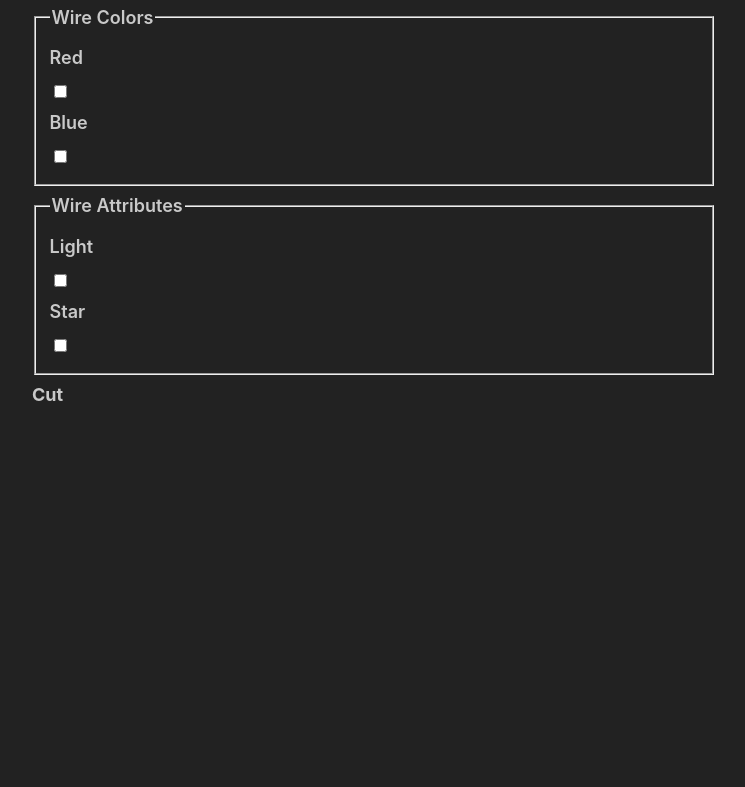
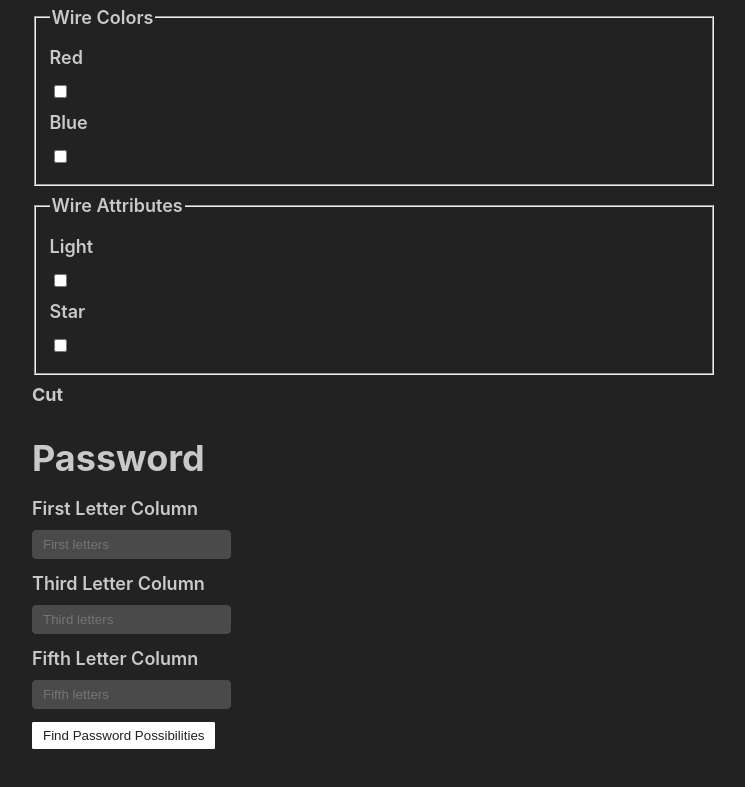
Before and after one commit to johnvinh/ktanehelper, a SvelteKit app: page / in a window 1280 px wide. Shown: the part 349-1136 px from the top of the page, without its empty margins (266-1011 px from the left). Before the commit the page ends 800 px from the top, so only its background shows below. Built offline with nearby package versions, Linux system fonts and the light colour scheme.

Commit message:
Implement password helper

```diff
--- a/src/routes/+page.svelte
+++ b/src/routes/+page.svelte
@@ -1,5 +1,6 @@
 <script lang="ts">
     import ComplicatedWires from "./ComplicatedWires.svelte";
+    import Password from "./Password.svelte";
 
     let parallelPort = false;
     let twoOrMoreBatteries = false;
@@ -8,3 +9,5 @@
 
 <ComplicatedWires parallelPort={parallelPort} twoOrMoreBatteries={twoOrMoreBatteries}
                   serialNumberIsEven={serialNumberIsEven}/>
+
+<Password/>
--- /dev/null
+++ b/src/routes/Password.svelte
@@ -0,0 +1,45 @@
+<script lang="ts">
+    let firstColumnLetters = "";
+    let thirdColumnLetters = "";
+    let fifthColumnLetters = "";
+    const words = [
+        "about", "after", "again", "below", "could",
+        "every", "first", "found", "great", "house",
+        "large", "learn", "never", "other", "place",
+        "plant", "point", "right", "small", "sound",
+        "spell", "still", "study", "their", "there",
+        "these", "thing", "think", "three", "water",
+        "where", "which", "world", "would", "write"
+    ];
+    $: passwordOutput = "";
+
+    function findPasswordPossibilities() {
+        const firstLetters = firstColumnLetters.split("");
+        const thirdLetters = thirdColumnLetters.split("");
+        const fifthLetters = fifthColumnLetters.split("");
+        const possibilities = words.filter(word => {
+            return firstLetters.includes(word[0]) &&
+                thirdLetters.includes(word[2]) &&
+                fifthLetters.includes(word[4]);
+        });
+        passwordOutput = possibilities.join(", ");
+    }
+</script>
+
+<section>
+    <h2>Password</h2>
+    <div>
+        <label for="first-letters">First Letter Column</label>
+        <input type="text" placeholder="First letters" id="first-letters" bind:value={firstColumnLetters}/>
+    </div>
+    <div>
+        <label for="third-letters">Third Letter Column</label>
+        <input type="text" placeholder="Third letters" id="third-letters" bind:value={thirdColumnLetters}/>
+    </div>
+    <div>
+        <label for="fifth-letters">Fifth Letter Column</label>
+        <input type="text" placeholder="Fifth letters" id="fifth-letters" bind:value={fifthColumnLetters}/>
+    </div>
+    <input type="button" value="Find Password Possibilities" on:click={findPasswordPossibilities} />
+    <p id="password-output">{passwordOutput}</p>
+</section>
```
